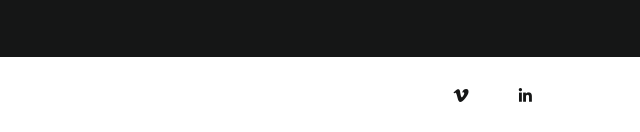
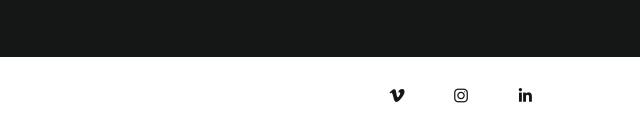
Before and after one commit to jojy-yamamoto/portfolio, a website with bundled scripts: page index.html in a window 1280 px wide. Shown: the part 1591-1723 px from the top of the page, 640-1280 px from the left. Built offline with nearby package versions, Linux system fonts and the light colour scheme; a script that the page names is missing; files whose address does not match are found by name.

Commit message:
Add files via upload

```diff
--- a/index.html
+++ b/index.html
@@ -217,8 +217,11 @@
         </div>
 
         <div class="col-sm-6 mb-5 mb-lg-0 text-right social">
-          <a class="btn btn-social mx-1" target="_blank" href="https://vimeo.com/jossyamamoto">
+          <a class="btn btn-social mx-1" target="_blank" href="https://vimeo.com/josselinmunier">
             <i class="lab la-fw la-vimeo"></i>
+          </a>
+          <a class="btn btn-social mx-1" target="_blank" href="https://www.instagram.com/jojy.yamamoto">
+            <i class="lab la-fw la-instagram"></i>
           </a>
           <a class="btn btn-social mx-1" target="_blank" href="https://www.linkedin.com/in/josselin-munier-9541771b">
             <i class="lab la-fw la-linkedin-in"></i>
```
